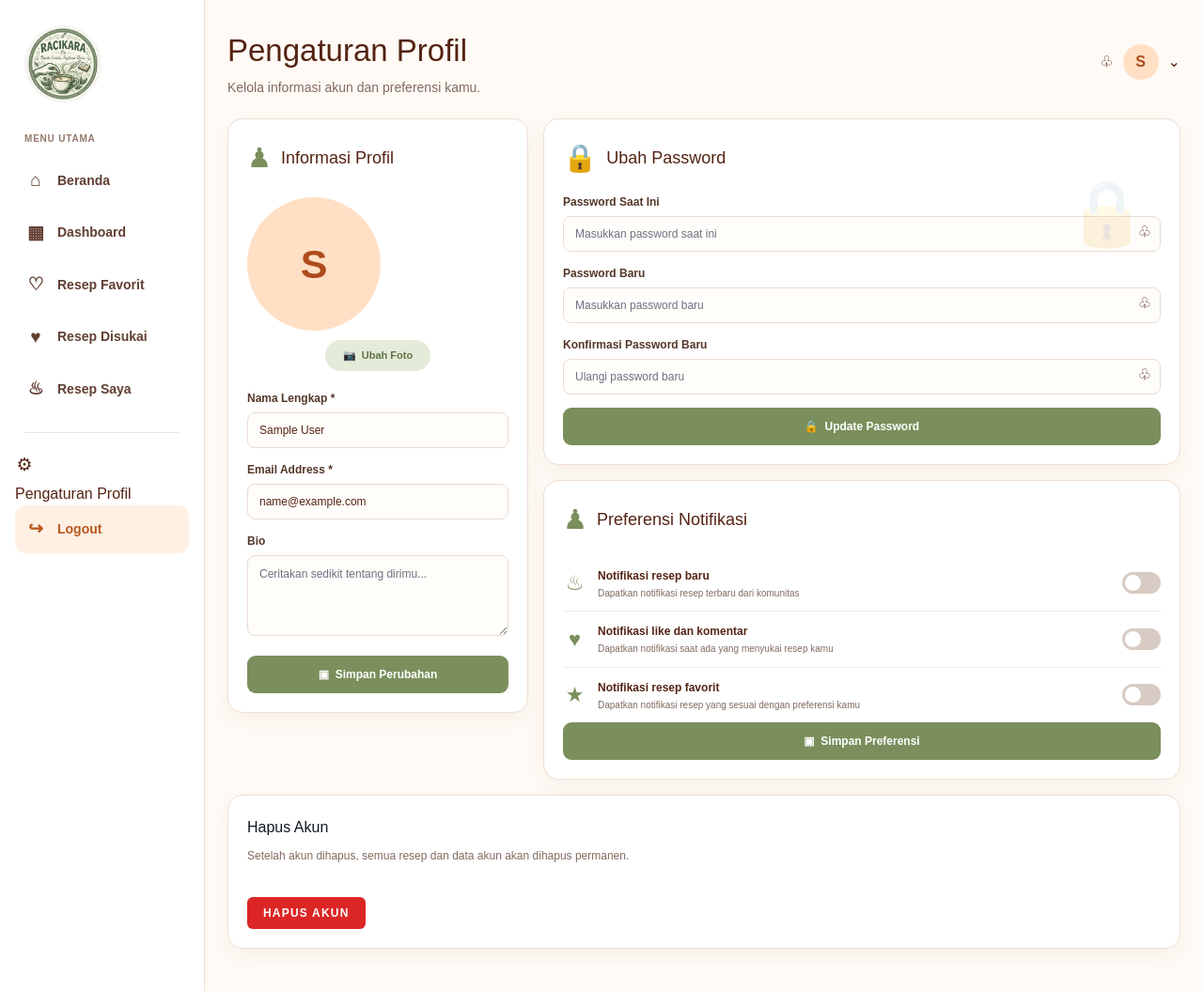
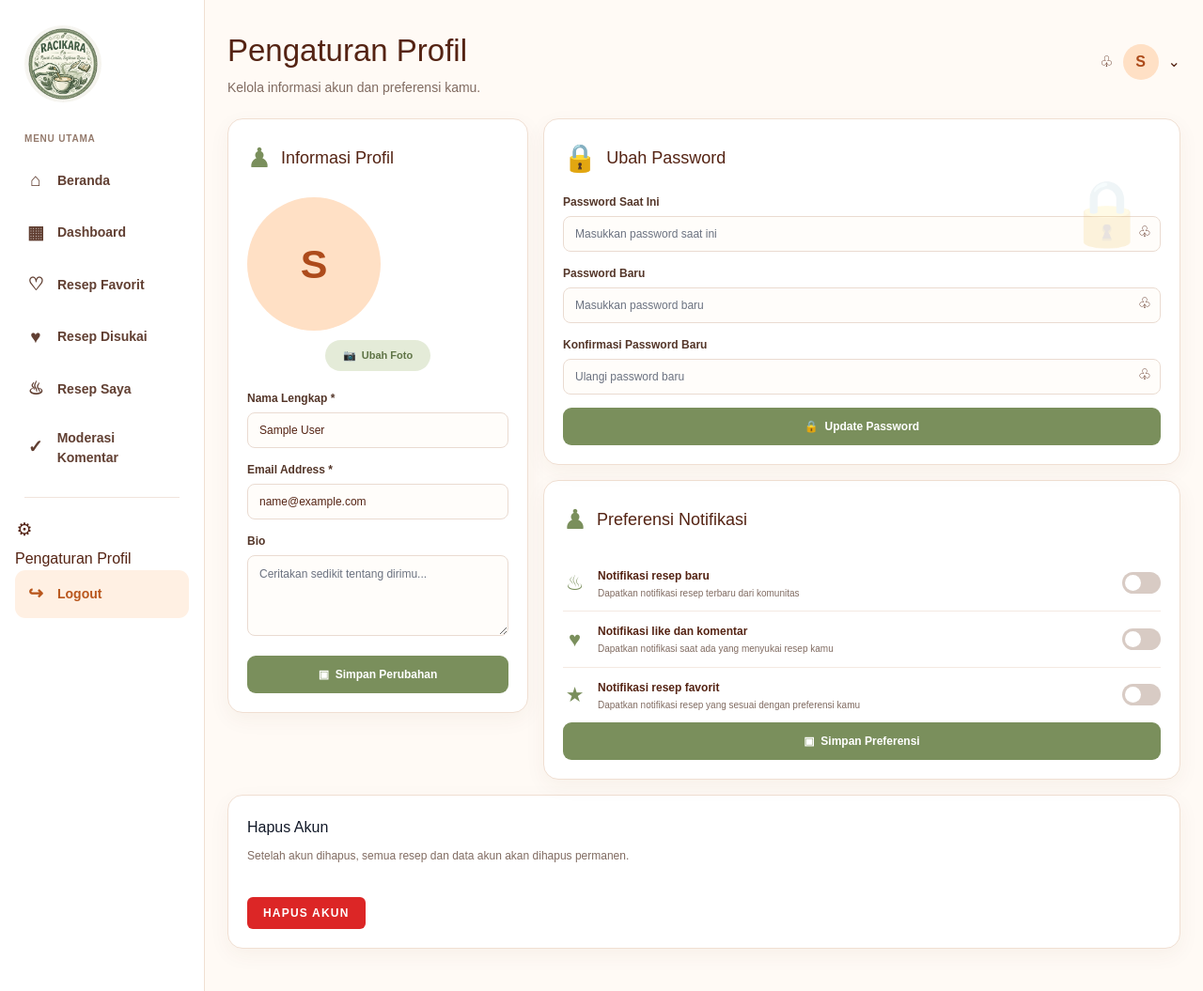
Before and after one commit to soloherlina65-afk/resep_makanan, a Laravel app: page /profile in a window 1280 px wide. Shown: the whole page at 94% size. Run offline with Laravel 10, Linux system fonts and the light colour scheme; the visitor is signed in with stand-in values (Sample User, id 1); style sheets or scripts are compiled from the project's sources.

Commit message:
feat: show admin moderation link in profile settings
Co-authored-by: Copilot <223556219+Copilot@users.noreply.github.com>

```diff
--- a/resources/views/profile/edit.blade.php
+++ b/resources/views/profile/edit.blade.php
@@ -93,6 +93,9 @@
             <a href="{{ route('recipes.favorites') }}"><span class="nav-icon">♡</span>Resep Favorit</a>
             <a href="{{ route('recipes.liked') }}"><span class="nav-icon">♥</span>Resep Disukai</a>
             <a href="{{ route('recipes.mine') }}"><span class="nav-icon">♨</span>Resep Saya</a>
+            @if ($user->is_admin)
+                <a href="{{ route('admin.reviews.index') }}"><span class="nav-icon">✓</span>Moderasi Komentar</a>
+            @endif
         </nav>
         <hr class="side-divider">
         <a href="{{ route('profile.edit') }}" class="side-nav active"><span class="nav-icon">⚙</span>Pengaturan Profil</a>
```
